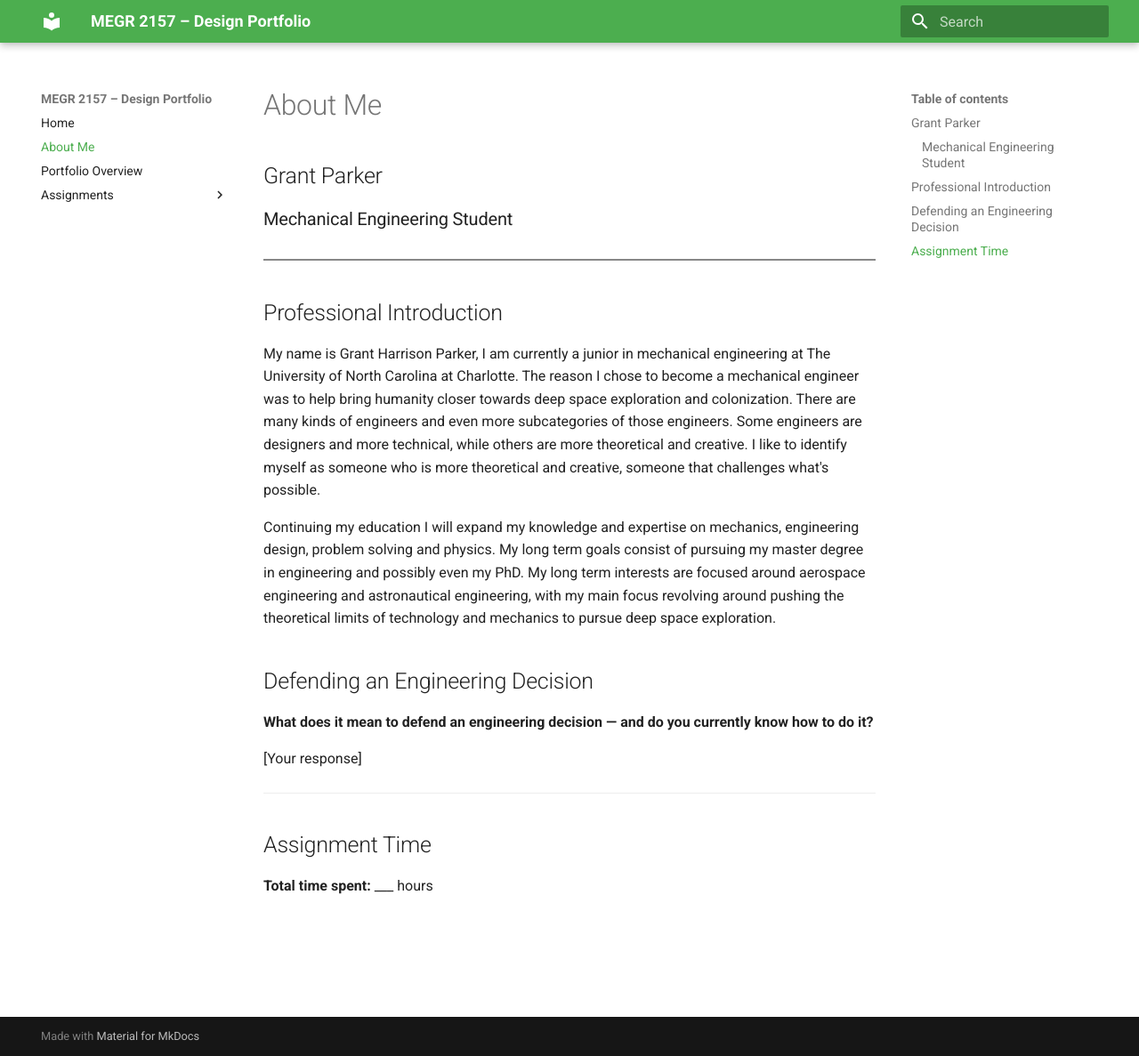
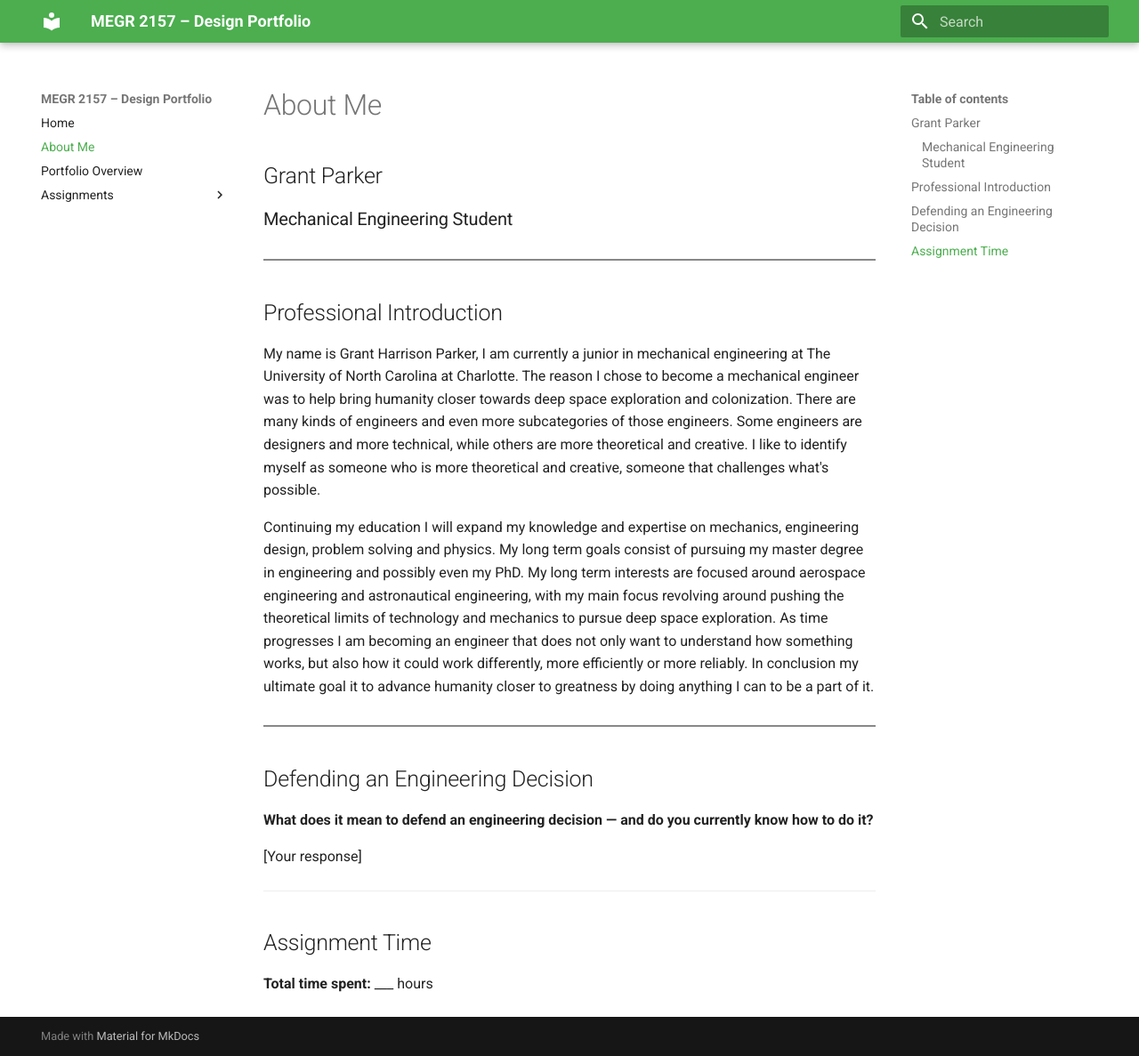
Before and after one commit to gparx/design-portfolio, an MkDocs documentation site: the page built from docs/aboutme/index.md, in a window 1280 px wide and 1187 px high. Shown: the whole window at 89% size. Built offline with MkDocs 1.6.1 and Material for MkDocs 9.7.7, drawn with Linux system fonts in a browser that asks for light colours.

Commit message:
Update professional introduction in index.md
Expanded on personal engineering philosophy and goals.

```diff
--- a/docs/aboutme/index.md
+++ b/docs/aboutme/index.md
@@ -9,7 +9,9 @@
 
 My name is Grant Harrison Parker, I am currently a junior in mechanical engineering at The University of North Carolina at Charlotte. The reason I chose to become a mechanical engineer was to help bring humanity closer towards deep space exploration and colonization. There are many kinds of engineers and even more subcategories of those engineers. Some engineers are designers and more technical, while others are more theoretical and creative. I like to identify myself as someone who is more theoretical and creative, someone that challenges what's possible.
 
-Continuing my education I will expand my knowledge and expertise on mechanics, engineering design, problem solving and physics. My long term goals consist of pursuing my master degree in engineering and possibly even my PhD. My long term interests are focused around aerospace engineering and astronautical engineering, with my main focus revolving around pushing the theoretical limits of technology and mechanics to pursue deep space exploration.
+Continuing my education I will expand my knowledge and expertise on mechanics, engineering design, problem solving and physics. My long term goals consist of pursuing my master degree in engineering and possibly even my PhD. My long term interests are focused around aerospace engineering and astronautical engineering, with my main focus revolving around pushing the theoretical limits of technology and mechanics to pursue deep space exploration. As time progresses I am becoming an engineer that does not only want to understand how something works, but also how it could work differently, more efficiently or more reliably. In conclusion my ultimate goal it to advance humanity closer to greatness by doing anything I can to be a part of it.
+
+<hr style="border: none; border-top: 2px solid #888; margin: 30px 0;">
 
 ## Defending an Engineering Decision
 
```
